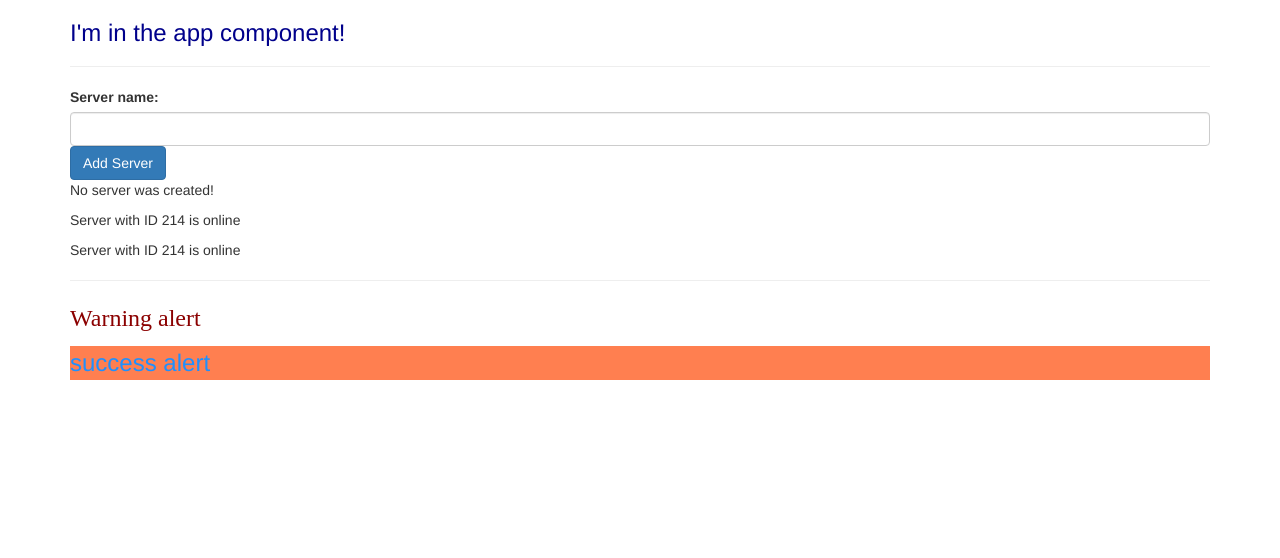
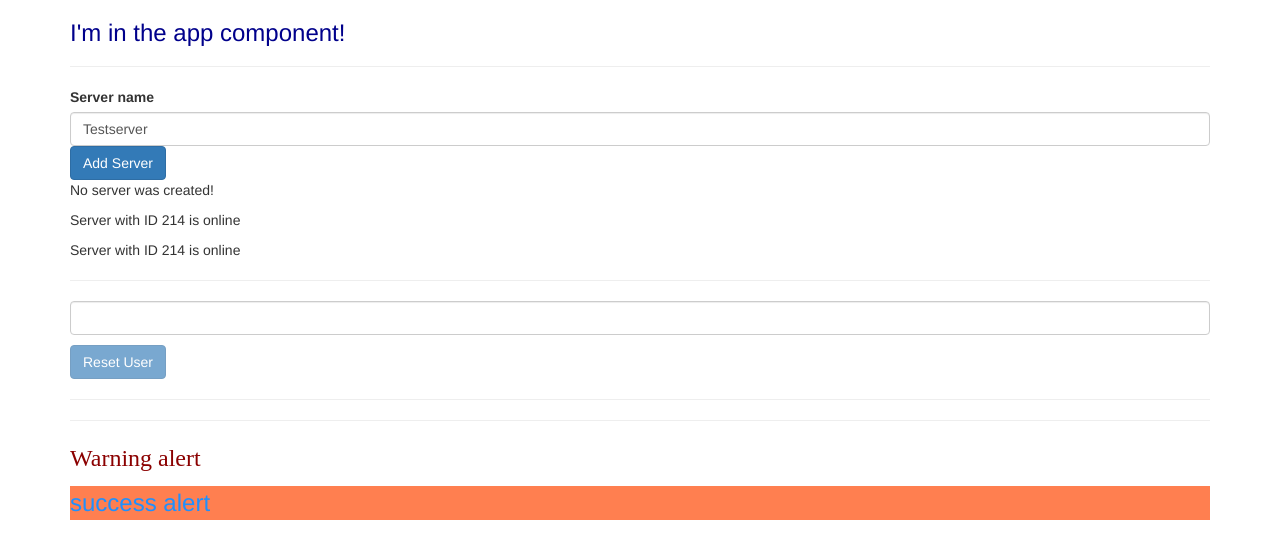
Before and after one commit to SzilardZ/angular-tutorial-1-the-basics, an Angular app: page / in a window 1280 px wide. Shown: the top 558 px of the page. Built offline with nearby package versions, Linux system fonts and the light colour scheme.

Commit message:
assignment 2: practicing data-binding

```diff
--- a/src/app/servers/servers.component.html
+++ b/src/app/servers/servers.component.html
@@ -1,4 +1,4 @@
-<label>Server name: {{ serverName }}</label>
+<label>Server name</label>
 <!--<input type="text"
        class="form-control"
        (input)="onUpdateServerName($event)">-->
@@ -11,3 +11,12 @@
 <p>{{ serverCreationStatus }}</p>
 <app-server></app-server>
 <app-server></app-server>
+<hr>
+<input type="text"
+       class="form-control"
+       [(ngModel)]="userName">
+<p>{{ userName }}</p>
+<button class="btn btn-primary"
+        [disabled]="userName === ''"
+        (click)="onResetUser()">Reset User</button>
+<hr>
--- a/src/app/servers/servers.component.ts
+++ b/src/app/servers/servers.component.ts
@@ -8,7 +8,8 @@
 export class ServersComponent implements OnInit {
   allowNewServer = false;
   serverCreationStatus = 'No server was created!';
-  serverName = '';
+  serverName = 'Testserver';
+  userName = '';
 
   constructor() {
     setTimeout(() => {
@@ -20,12 +21,14 @@
   }
 
   onCreateServer() {
-    this.serverCreationStatus = 'Server was created';
+    this.serverCreationStatus = 'Itt egy uj szerver, name: ' + this.serverName;
   }
 
   onUpdateServerName(event: Event) {
     this.serverName = (event.target as HTMLInputElement).value;
-
   }
 
+  onResetUser() {
+    this.userName = '';
+  }
 }
```
